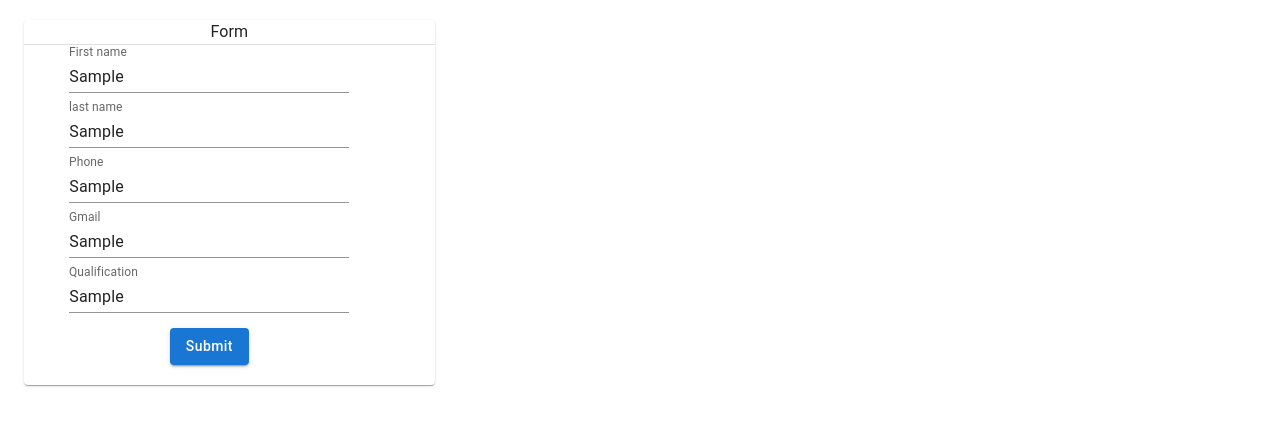
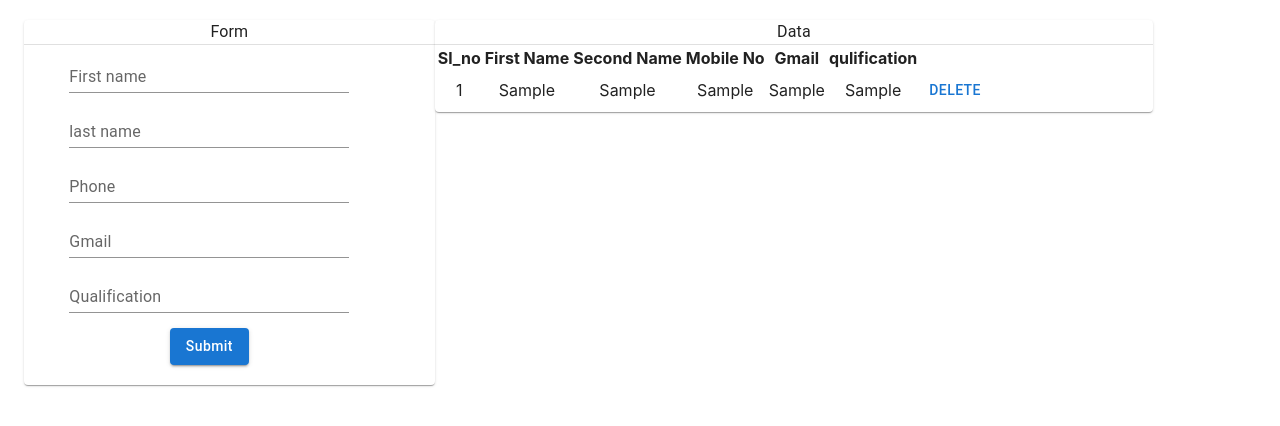
Before and after one commit to sagarmohapatra/react_basic_concept, a React (Create React App) app: page / in a window 1280 px wide. Both pictures are taken after typing "Sample", "Sample", "Sample", "Sample", "Sample" into the empty fields and a click on the button "Submit". Shown: the top 426 px of the page. Built offline with nearby package versions, Linux system fonts and the light colour scheme.

Commit message:
table_push

```diff
--- a/src/component/table/Tables.jsx
+++ b/src/component/table/Tables.jsx
@@ -6,9 +6,9 @@ import {
   Grid,
   Container,
   Divider,
-
   TextField,
   Button,
+  Table,
 } from "@mui/material";
 
 const Tables = () => {
@@ -21,7 +21,7 @@ const Tables = () => {
   });
   console.log(input);
   const [store, setstore] = useState([]);
-  console.log("store:-",store);
+  console.log("store:-", store);
   const change = (e) => {
     const copyinput = { ...input };
     copyinput[e.target.name] = e.target.value;
@@ -31,10 +31,23 @@ const Tables = () => {
   const submit = (e) => {
     console.log("fghj");
     e.preventDefault();
-    const copystore=[...store]
-    copystore.push(input)
-    setstore(copystore)
+    const copystore = [...store];
+    copystore.push(input);
+    setstore(copystore);
+    setinput({
+      first: "",
+      second: "",
+      number: "",
+      mail: "",
+      qulification: "",
+    });
   };
+
+  const remove=(index)=>{
+const copydata=[...store]
+copydata.splice(index,1)
+setstore(copydata)
+  }
   return (
     <Box>
       <Container maxWidth="xl">
@@ -107,6 +120,41 @@ const Tables = () => {
               </Box>
             </Card>
           </Grid>
+
+          <Grid xs={7}>
+            <Card>
+              <Typography>Data</Typography>
+              <Divider />
+              <table className="table  table-striped">
+
+                <thead>
+                  <tr>
+                    <th>Sl_no</th>
+                    <th>First Name</th>
+                    <th>Second Name</th>
+                    <th>Mobile No</th>
+                    <th>Gmail</th>
+                    <th>qulification</th>
+                  </tr>
+                </thead>
+
+                  {store.map((data,index)=>(
+                    <tbody key={index}>
+                    <tr >
+                      <td>{index+1}</td>
+                      <td>{data.first}</td>
+                      <td>{data.second}</td>
+                      <td>{data.number}</td>
+                      <td>{data.mail}</td>
+                      <td>{data.qulification}</td>
+                      <td style={{crosor:"pointer"}} onClick={()=>remove(data.index)}><Button>Delete</Button></td>
+                    </tr>
+                    </tbody>
+                  ))}
+
+              </table>
+            </Card>
+          </Grid>
         </Grid>
       </Container>
     </Box>
```
